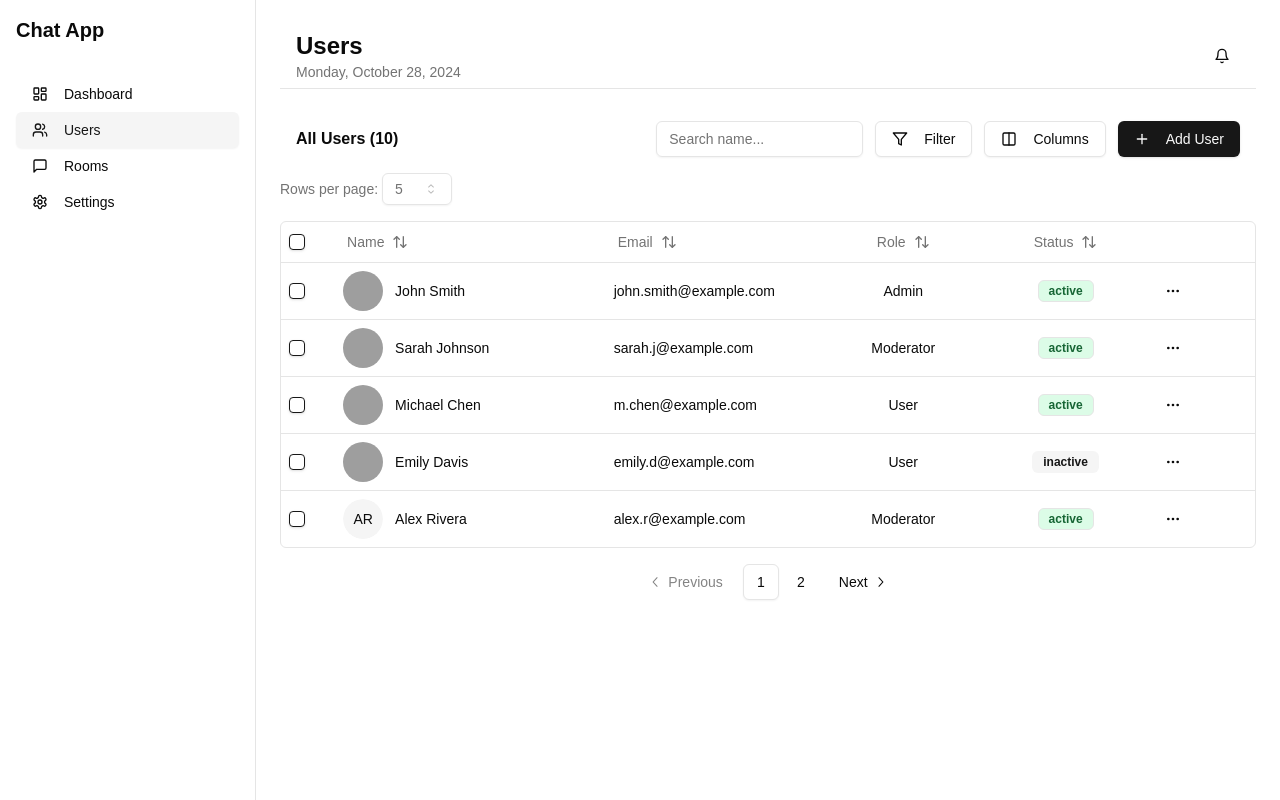
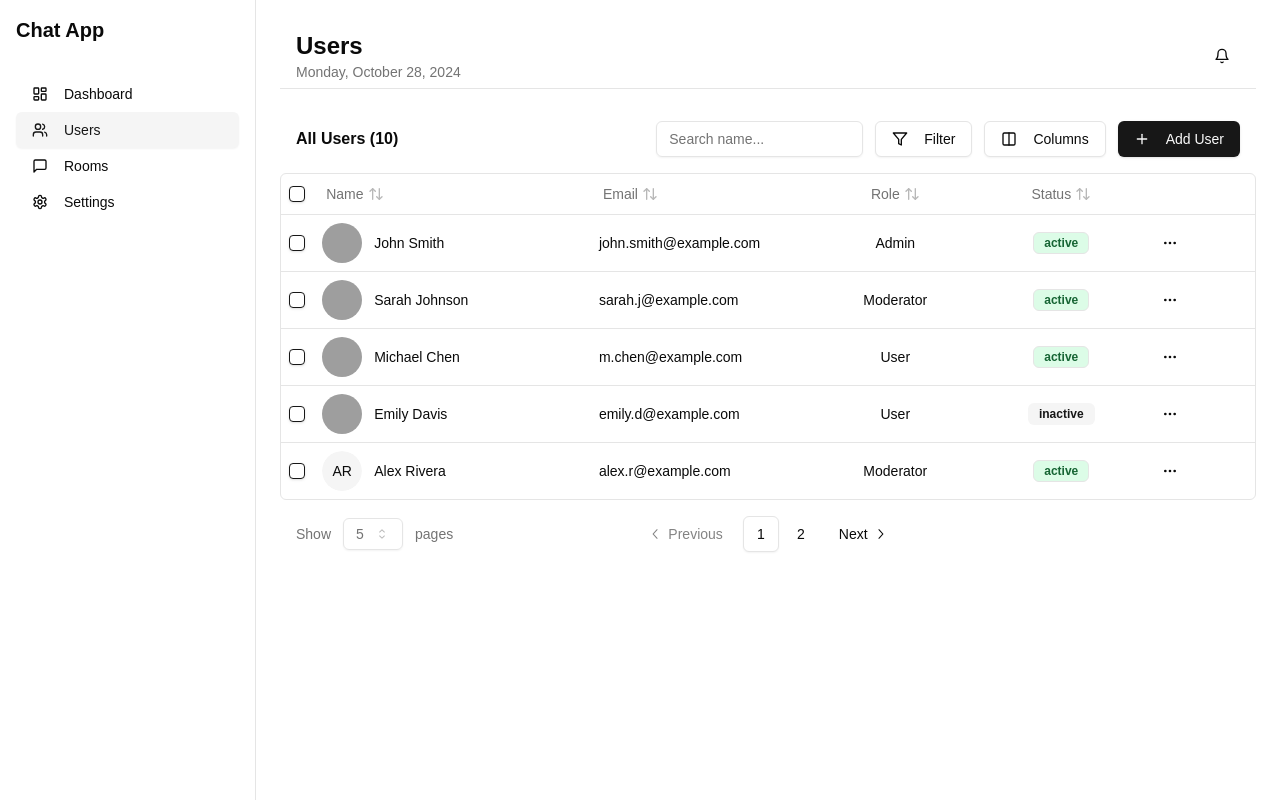
Before and after one commit to Apolos666/ChatApp, a Next.js app in the folder src/ChatApp/Webs/chatapp/: page /admin/users in a window 1280 px wide. Built offline with nearby package versions, Linux system fonts and the light colour scheme; grey boxes are pictures that could not be loaded.

Commit message:
feat: added rows actions

```diff
--- a/src/ChatApp/Webs/chatapp/package.json
+++ b/src/ChatApp/Webs/chatapp/package.json
@@ -10,6 +10,7 @@
   },
   "dependencies": {
     "@microsoft/signalr": "^8.0.7",
+    "@radix-ui/react-alert-dialog": "^1.1.2",
     "@radix-ui/react-avatar": "^1.1.1",
     "@radix-ui/react-checkbox": "^1.1.2",
     "@radix-ui/react-collapsible": "^1.1.1",
--- a/src/ChatApp/Webs/chatapp/src/components/admin/users/page-size-selector.tsx
+++ b/src/ChatApp/Webs/chatapp/src/components/admin/users/page-size-selector.tsx
@@ -9,8 +9,8 @@
 
 export function PageSizeSelector({ table, onPageSizeChange }: PageSizeSelectorProps) {
     return (
-        <span className="flex items-center gap-1 text-sm text-muted-foreground">
-            Rows per page:
+        <span className="flex items-center gap-1 px-4 text-sm text-muted-foreground">
+            Show
             <Select
                 value={table.getState().pagination.pageSize.toString()}
                 onValueChange={(value) => {
@@ -19,10 +19,10 @@
                     onPageSizeChange(size);
                 }}
             >
-                <SelectTrigger className="h-8 w-[70px]">
+                <SelectTrigger className="h-8 w-[60px] mx-2">
                     <SelectValue placeholder={table.getState().pagination.pageSize} />
                 </SelectTrigger>
-                <SelectContent>
+                <SelectContent side="top" className="w-full">
                     {[5, 10, 20].map((pageSize) => (
                         <SelectItem key={pageSize} value={pageSize.toString()}>
                             {pageSize}
@@ -30,6 +30,7 @@
                     ))}
                 </SelectContent>
             </Select>
+            pages
         </span>
     );
 }
--- /dev/null
+++ b/src/ChatApp/Webs/chatapp/src/components/admin/users/row-actions.tsx
@@ -0,0 +1,71 @@
+import { Table } from "@tanstack/react-table";
+import { User } from "@/types/user";
+import { Trash2 } from "lucide-react";
+import {
+    AlertDialog,
+    AlertDialogAction,
+    AlertDialogCancel,
+    AlertDialogContent,
+    AlertDialogDescription,
+    AlertDialogFooter,
+    AlertDialogHeader,
+    AlertDialogTitle,
+} from "@/components/ui/alert-dialog";
+import { useState } from "react";
+import { Button } from "@/components/ui/button";
+
+interface RowActionsProps {
+    table: Table<User>;
+    onDelete: (ids: string[]) => void;
+}
+
+export default function RowActions({ table, onDelete }: RowActionsProps) {
+    const [open, setOpen] = useState(false);
+    const selectedCount = table.getSelectedRowModel().rows.length;
+
+    return (
+        <div className="flex items-center gap-2 px-4">
+            <span className="text-sm text-muted-foreground">
+                {`${selectedCount} row${selectedCount > 1 ? "s" : ""} selected`}
+            </span>
+            {selectedCount > 0 ? (
+                <button
+                    onClick={() => setOpen(true)}
+                    className="text-destructive hover:text-destructive/80"
+                >
+                    <Trash2 className="h-4 w-4" />
+                </button>
+            ) : (
+                <Trash2 className="h-4 w-4 text-muted-foreground hover:cursor-pointer" />
+            )}
+
+            <AlertDialog open={open} onOpenChange={setOpen}>
+                <AlertDialogContent>
+                    <AlertDialogHeader>
+                        <AlertDialogTitle>Confirm deletion</AlertDialogTitle>
+                        <AlertDialogDescription>
+                            Are you sure you want to delete {selectedCount}{" "}
+                            selected {selectedCount > 1 ? "items" : "item"}?
+                            This action cannot be undone.
+                        </AlertDialogDescription>
+                    </AlertDialogHeader>
+                    <AlertDialogFooter>
+                        <AlertDialogCancel>Cancel</AlertDialogCancel>
+                        <AlertDialogAction
+                            className="bg-destructive text-destructive-foreground hover:bg-destructive/80"
+                            onClick={() =>
+                                onDelete(
+                                    table
+                                        .getSelectedRowModel()
+                                        .rows.map((row) => row.original.id)
+                                )
+                            }
+                        >
+                            Delete
+                        </AlertDialogAction>
+                    </AlertDialogFooter>
+                </AlertDialogContent>
+            </AlertDialog>
+        </div>
+    );
+}
--- a/src/ChatApp/Webs/chatapp/src/components/admin/users/sortable-table-header.tsx
+++ b/src/ChatApp/Webs/chatapp/src/components/admin/users/sortable-table-header.tsx
@@ -1,6 +1,7 @@
 import { Button } from "@/components/ui/button";
 import { Column } from "@tanstack/react-table";
-import { ArrowUpDown } from "lucide-react";
+import { ArrowUpDown, ArrowUp, ArrowDown } from "lucide-react";
+import { cn } from "@/lib/utils";
 
 interface SortableTableHeaderProps<TData, TValue> {
     column: Column<TData, TValue>;
@@ -13,14 +14,29 @@
     title,
     align = "left",
 }: SortableTableHeaderProps<TData, TValue>) {
+    const isSorted = column.getIsSorted();
+
     return (
         <Button
             variant="ghost"
-            onClick={() => column.toggleSorting(column.getIsSorted() === "asc")}
-            className={`w-full px-1 ${align === "center" ? "justify-center" : align === "right" ? "justify-end" : "justify-start"}`}
+            onClick={() => column.toggleSorting(isSorted === "asc")}
+            className={cn(
+                "w-full px-1 gap-1",
+                {
+                    "justify-center": align === "center",
+                    "justify-end": align === "right",
+                    "justify-start": align === "left"
+                }
+            )}
         >
             {title}
-            <ArrowUpDown className="h-4 w-4" />
+            {isSorted === "asc" ? (
+                <ArrowDown className="h-4 w-4" />
+            ) : isSorted === "desc" ? (
+                <ArrowUp className="h-4 w-4" />
+            ) : (
+                <ArrowUpDown className="h-4 w-4 opacity-50" />
+            )}
         </Button>
     );
 }
--- a/src/ChatApp/Webs/chatapp/src/components/admin/users/users-table.tsx
+++ b/src/ChatApp/Webs/chatapp/src/components/admin/users/users-table.tsx
@@ -30,6 +30,7 @@
 import { DataTablePagination } from "@/components/ui/data-table-pagination";
 import { useToast } from "@/hooks/use-toast";
 import { cn } from "@/lib/utils";
+import RowActions from "./row-actions";
 
 export function UsersTable() {
     const { toast } = useToast();
@@ -48,6 +49,7 @@
     const [rowSelection, setRowSelection] = useState({});
     const [columnFilters, setColumnFilters] = useState<ColumnFiltersState>([]);
 
+    // Initialize the table with data and configurations
     const table = useReactTable({
         data: mockUsers,
         columns: getColumns({
@@ -87,14 +89,29 @@
         });
     };
 
+    const handleDelete = (ids: string[]) => {
+        console.log("Deleted users:", ids);
+        toast({
+            title: "Users deleted",
+            description: "Users have been deleted successfully.",
+        });
+    };
+
     return (
         <>
+            {/* Toolbar for user actions and column visibility */}
             <UsersToolbar
                 table={table}
                 columnVisibility={columnVisibility}
                 setColumnVisibility={setColumnVisibility}
             />
-            <PageSizeSelector table={table} onPageSizeChange={setPageSize} />
+
+            {/* Conditional rendering of row actions if any row is selected */}
+            {table.getSelectedRowModel().rows.length > 0 && (
+                <RowActions table={table} onDelete={handleDelete} />
+            )}
+
+            {/* Main table display */}
             <div className="rounded-md border">
                 <Table>
                     <TableHeader>
@@ -104,17 +121,26 @@
                                     <TableHead
                                         key={header.id}
                                         className={cn({
-                                            'w-[50px]': header.id === 'select',
-                                            'w-[250px]': header.id === 'name',
-                                            'w-[200px]': ['email', 'phone_number'].includes(header.id),
-                                            'w-[150px]': ['created_at', 'role', 'status'].includes(header.id),
-                                            'w-[100px]': header.id === 'actions',
+                                            "w-[30px]": header.id === "select",
+                                            "w-[250px]": header.id === "name",
+                                            "w-[200px]": [
+                                                "email",
+                                                "phone_number",
+                                            ].includes(header.id),
+                                            "w-[150px]": [
+                                                "created_at",
+                                                "role",
+                                                "status",
+                                            ].includes(header.id),
+                                            "w-[100px]":
+                                                header.id === "actions",
                                         })}
                                     >
                                         {header.isPlaceholder
                                             ? null
                                             : flexRender(
-                                                header.column.columnDef.header,
+                                                header.column.columnDef
+                                                    .header,
                                                 header.getContext()
                                             )}
                                     </TableHead>
@@ -132,9 +158,7 @@
                                     }
                                 >
                                     {row.getVisibleCells().map((cell) => (
-                                        <TableCell
-                                            key={cell.id}
-                                        >
+                                        <TableCell key={cell.id}>
                                             {flexRender(
                                                 cell.column.columnDef.cell,
                                                 cell.getContext()
@@ -159,7 +183,22 @@
                     </TableBody>
                 </Table>
             </div>
-            <DataTablePagination table={table} />
+
+            {/* Pagination and page size selector */}
+            <div className="flex items-center">
+                <div className="flex-1">
+                    <PageSizeSelector
+                        table={table}
+                        onPageSizeChange={setPageSize}
+                    />
+                </div>
+                <div className="flex-1 flex justify-center">
+                    <DataTablePagination table={table} />
+                </div>
+                <div className="flex-1" />
+            </div>
+
+            {/* Modal for editing user details */}
             <UserModal
                 user={selectedUser}
                 open={!!selectedUser}
```
Also changed, not shown: src/ChatApp/Webs/chatapp/src/components/ui/alert-dialog.tsx (added, +141 -0 lines), 1 other file (tests, documents, lock files or other folders).
